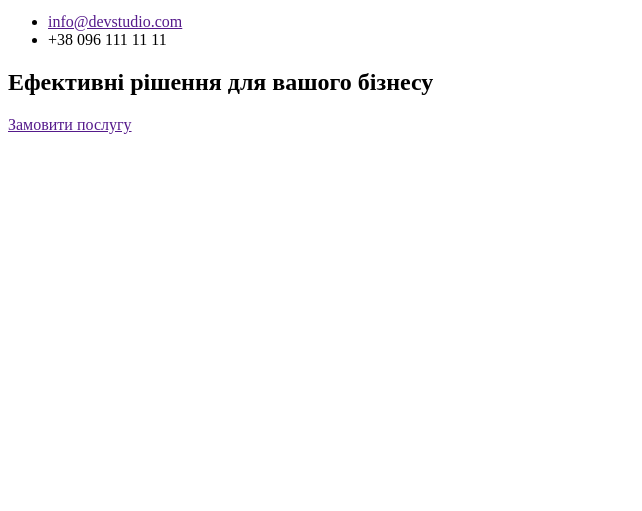
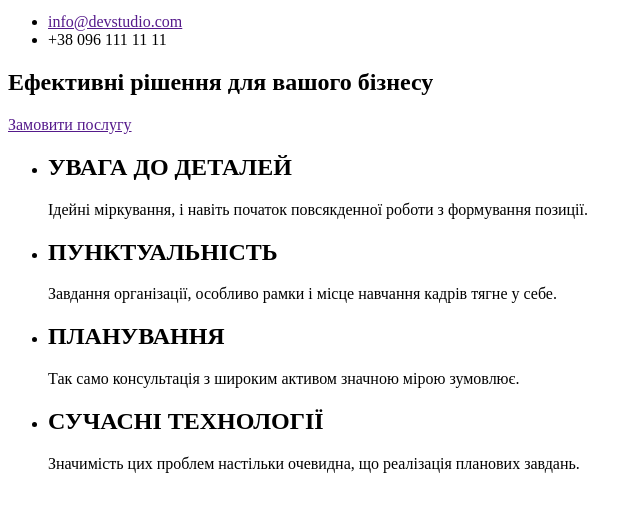
Before and after one commit to Koverin/goit-markup-hw-01, a plain HTML site: page index.html in a window 1280 px wide. Shown: the part 105-616 px from the top of the page, without its empty margins (0-642 px from the left). Drawn offline with Linux system fonts and the light colour scheme.

Commit message:
вторая секция страницы

```diff
--- a/index.html
+++ b/index.html
@@ -30,5 +30,25 @@
                 <a href="">Замовити послугу</a>
             </section>
         </div>
+        <section>
+            <ul>
+                <li>
+                    <h2>УВАГА ДО ДЕТАЛЕЙ</h2>
+                    <p>Ідейні міркування, і навіть початок повсякденної роботи з формування позиції.</p>
+                </li>
+                <li>
+                    <h2>ПУНКТУАЛЬНІСТЬ</h2>
+                    <p>Завдання організації, особливо рамки і місце навчання кадрів тягне у себе.</p>
+                </li>
+                <li>
+                    <h2>ПЛАНУВАННЯ</h2>
+                    <p>Так само консультація з широким активом значною мірою зумовлює.</p>
+                </li>
+                <li>
+                    <h2>СУЧАСНІ ТЕХНОЛОГІЇ</h2>
+                    <p>Значимість цих проблем настільки очевидна, що реалізація планових завдань.</p>
+                </li>
+            </ul>
+        </section>
     </body>
 </html>
```
